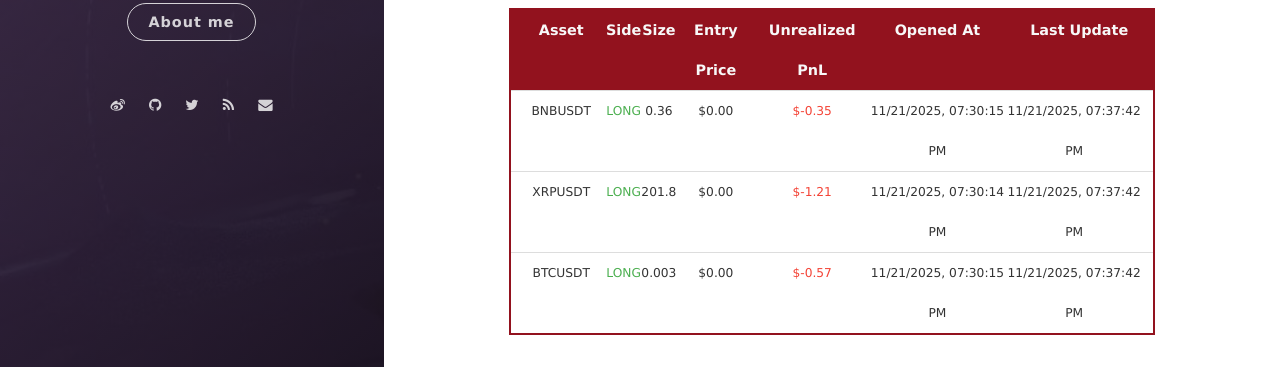
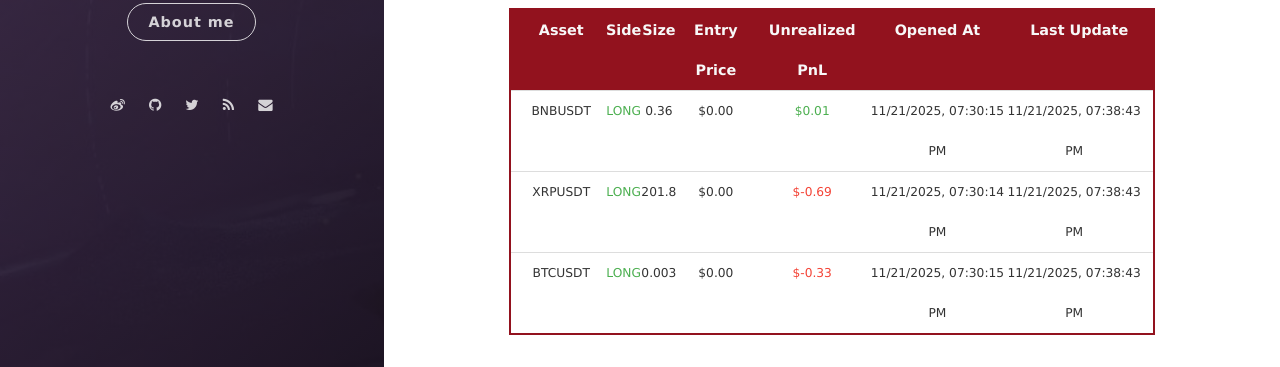
Before and after one commit to leeyegy/leeyegy.github.io, a Jekyll site: the page built from live-trading.html, in a window 1280 px wide and 1081 px high. Shown: the part 646-1013 px from the top of the window. Built offline with Jekyll 4.4.1, drawn with Linux system fonts in a browser that asks for light colours; nearby versions of some CDN libraries.

Commit message:
AccountMonitor: refresh positions 2025-11-22T03:38:43+08:00

```diff
--- a/assets/data/binance/positions.json
+++ b/assets/data/binance/positions.json
@@ -4,26 +4,26 @@
     "side": "LONG",
     "size": 0.36,
     "entryPrice": 0.0,
-    "unrealizedPnl": -0.3522546,
+    "unrealizedPnl": 0.0144,
     "openedAt": "2025-11-22T03:30:15+08:00",
-    "reportedAt": "2025-11-22T03:37:42+08:00"
+    "reportedAt": "2025-11-22T03:38:43+08:00"
   },
   {
     "symbol": "XRPUSDT",
     "side": "LONG",
     "size": 201.8,
     "entryPrice": 0.0,
-    "unrealizedPnl": -1.20985557,
+    "unrealizedPnl": -0.68612,
     "openedAt": "2025-11-22T03:30:14+08:00",
-    "reportedAt": "2025-11-22T03:37:42+08:00"
+    "reportedAt": "2025-11-22T03:38:43+08:00"
   },
   {
     "symbol": "BTCUSDT",
     "side": "LONG",
     "size": 0.003,
     "entryPrice": 0.0,
-    "unrealizedPnl": -0.5658,
+    "unrealizedPnl": -0.3288,
     "openedAt": "2025-11-22T03:30:15+08:00",
-    "reportedAt": "2025-11-22T03:37:42+08:00"
+    "reportedAt": "2025-11-22T03:38:43+08:00"
   }
 ]
```
